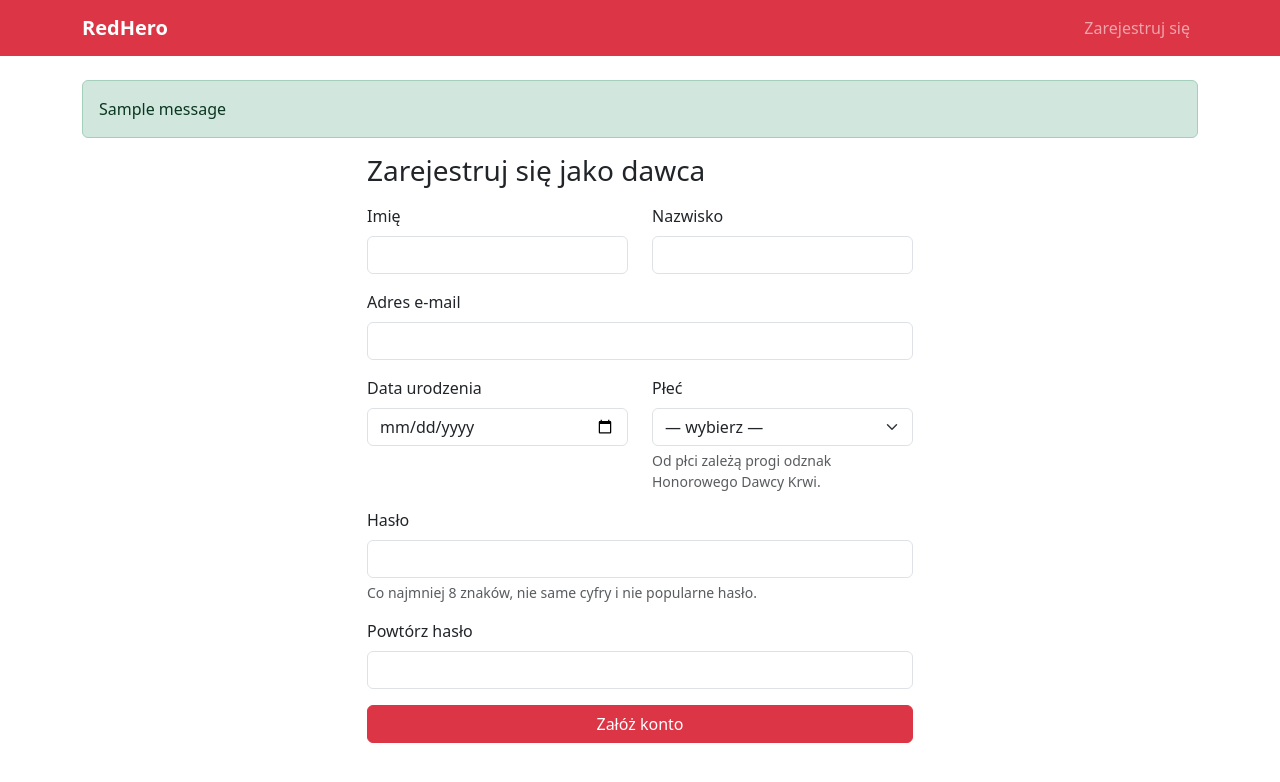
After one commit to redhero-team/redhero-app, a Django app: page /rejestracja/ in a window 1280 px wide. The commit adds this page. Shown: the top 782 px of the page. Run offline with Django 5.2, Linux system fonts and the light colour scheme; tables that the repository leaves empty hold one stand-in row (values such as "Sample post"); one stand-in notice (Sample message) is shown.

Commit message:
#37 Dodaj rejestrację dawcy z walidacją i automatycznym logowaniem

```diff
--- a/redhero/data/admin.py
+++ b/redhero/data/admin.py
@@ -14,7 +14,7 @@ class UserAdmin(BaseUserAdmin):
 
     fieldsets = (
         (None, {"fields": ("email", "password")}),
-        ("Dane osobowe", {"fields": ("first_name", "last_name")}),
+        ("Dane osobowe", {"fields": ("first_name", "last_name", "date_of_birth", "sex")}),
         (
             "Uprawnienia",
             {"fields": ("is_active", "is_staff", "is_superuser", "groups", "user_permissions")},
--- /dev/null
+++ b/redhero/presentation/forms.py
@@ -0,0 +1,97 @@
+"""Formularze: walidacja danych wejściowych i komunikaty błędów przy polach (W5).
+
+Reguły biznesowe (np. minimalny wiek dawcy) są w warstwie serwisów,
+a formularz tylko je wywołuje i przypina błąd do właściwego pola.
+"""
+
+from django import forms
+from django.contrib.auth import get_user_model, password_validation
+
+from redhero.services import accounts
+
+User = get_user_model()
+
+
+class BootstrapFormMixin:
+    """Dokleja klasy Bootstrapa do pól, a polom z błędem dodaje `is-invalid`."""
+
+    def __init__(self, *args, **kwargs):
+        super().__init__(*args, **kwargs)
+        for field in self.fields.values():
+            is_select = isinstance(field.widget, forms.Select)
+            field.widget.attrs.setdefault("class", "form-select" if is_select else "form-control")
+
+    def full_clean(self):
+        super().full_clean()
+        for name in self.errors:
+            if name in self.fields:
+                self.fields[name].widget.attrs["class"] += " is-invalid"
+
+
+class DonorRegistrationForm(BootstrapFormMixin, forms.Form):
+    first_name = forms.CharField(label="Imię", max_length=150)
+    last_name = forms.CharField(label="Nazwisko", max_length=150)
+    email = forms.EmailField(label="Adres e-mail")
+    date_of_birth = forms.DateField(
+        label="Data urodzenia",
+        widget=forms.DateInput(attrs={"type": "date"}, format="%Y-%m-%d"),
+    )
+    sex = forms.ChoiceField(
+        label="Płeć",
+        choices=[("", "— wybierz —"), *User.Sex.choices],
+        help_text="Od płci zależą progi odznak Honorowego Dawcy Krwi.",
+    )
+    password1 = forms.CharField(
+        label="Hasło",
+        strip=False,
+        widget=forms.PasswordInput(attrs={"autocomplete": "new-password"}),
+        help_text="Co najmniej 8 znaków, nie same cyfry i nie popularne hasło.",
+    )
+    password2 = forms.CharField(
+        label="Powtórz hasło",
+        strip=False,
+        widget=forms.PasswordInput(attrs={"autocomplete": "new-password"}),
+    )
+
+    def clean_email(self):
+        email = self.cleaned_data["email"]
+        if accounts.email_is_taken(email):
+            raise forms.ValidationError("Konto z tym adresem e-mail już istnieje.")
+        return email
+
+    def clean_date_of_birth(self):
+        date_of_birth = self.cleaned_data["date_of_birth"]
+        accounts.validate_donor_birth_date(date_of_birth)
+        return date_of_birth
+
+    def clean(self):
+        cleaned = super().clean()
+        password1 = cleaned.get("password1")
+        password2 = cleaned.get("password2")
+
+        if password1 and password2 and password1 != password2:
+            self.add_error("password2", "Hasła nie są takie same.")
+        elif password1:
+            # walidatory z AUTH_PASSWORD_VALIDATORS; tymczasowy obiekt User pozwala
+            # wykryć hasło podobne do e-maila albo imienia
+            candidate = User(
+                email=cleaned.get("email", ""),
+                first_name=cleaned.get("first_name", ""),
+                last_name=cleaned.get("last_name", ""),
+            )
+            try:
+                password_validation.validate_password(password1, candidate)
+            except forms.ValidationError as error:
+                self.add_error("password1", error)
+        return cleaned
+
+    def save(self):
+        data = self.cleaned_data
+        return accounts.register_donor(
+            email=data["email"],
+            password=data["password1"],
+            first_name=data["first_name"],
+            last_name=data["last_name"],
+            date_of_birth=data["date_of_birth"],
+            sex=data["sex"],
+        )
--- /dev/null
+++ b/redhero/presentation/templates/accounts/register.html
@@ -0,0 +1,31 @@
+{% extends "base.html" %}
+
+{% block title %}Rejestracja – RedHero{% endblock %}
+
+{% block content %}
+  <div class="row justify-content-center">
+    <div class="col-md-8 col-lg-6">
+      <h1 class="h3 mb-3">Zarejestruj się jako dawca</h1>
+
+      {% if form.non_field_errors %}
+        <div class="alert alert-danger">{{ form.non_field_errors|join:" " }}</div>
+      {% endif %}
+
+      <form method="post" novalidate>
+        {% csrf_token %}
+        <div class="row">
+          <div class="col-sm-6">{% include "partials/field.html" with field=form.first_name %}</div>
+          <div class="col-sm-6">{% include "partials/field.html" with field=form.last_name %}</div>
+        </div>
+        {% include "partials/field.html" with field=form.email %}
+        <div class="row">
+          <div class="col-sm-6">{% include "partials/field.html" with field=form.date_of_birth %}</div>
+          <div class="col-sm-6">{% include "partials/field.html" with field=form.sex %}</div>
+        </div>
+        {% include "partials/field.html" with field=form.password1 %}
+        {% include "partials/field.html" with field=form.password2 %}
+        <button type="submit" class="btn btn-danger w-100">Załóż konto</button>
+      </form>
+    </div>
+  </div>
+{% endblock %}
--- a/redhero/presentation/templates/base.html
+++ b/redhero/presentation/templates/base.html
@@ -10,10 +10,22 @@
   <nav class="navbar navbar-expand bg-danger" data-bs-theme="dark">
     <div class="container">
       <a class="navbar-brand fw-bold" href="{% url 'home' %}">RedHero</a>
+      <div class="navbar-nav ms-auto">
+        {% if user.is_authenticated %}
+          <span class="navbar-text">{{ user.email }}</span>
+        {% else %}
+          <a class="nav-link" href="{% url 'register' %}">Zarejestruj się</a>
+        {% endif %}
+      </div>
     </div>
   </nav>
 
   <main class="container py-4">
+    {% for message in messages %}
+      <div class="alert alert-{% if message.tags == 'error' %}danger{% else %}{{ message.tags }}{% endif %}" role="alert">
+        {{ message }}
+      </div>
+    {% endfor %}
     {% block content %}{% endblock %}
   </main>
 
--- /dev/null
+++ b/redhero/presentation/templates/partials/field.html
@@ -0,0 +1,11 @@
+{# Jedno pole formularza: etykieta, pole, błędy przy polu (W5) i podpowiedź. #}
+<div class="mb-3">
+  <label class="form-label" for="{{ field.id_for_label }}">{{ field.label }}</label>
+  {{ field }}
+  {% for error in field.errors %}
+    <div class="invalid-feedback d-block">{{ error }}</div>
+  {% endfor %}
+  {% if field.help_text %}
+    <div class="form-text">{{ field.help_text }}</div>
+  {% endif %}
+</div>
--- a/redhero/presentation/urls.py
+++ b/redhero/presentation/urls.py
@@ -4,4 +4,5 @@ from . import views
 
 urlpatterns = [
     path("", views.home, name="home"),
+    path("rejestracja/", views.register, name="register"),
 ]
--- a/redhero/presentation/views.py
+++ b/redhero/presentation/views.py
@@ -1,6 +1,27 @@
-from django.shortcuts import render
+from django.contrib import messages
+from django.contrib.auth import login
+from django.shortcuts import redirect, render
+
+from .forms import DonorRegistrationForm
 
 
 def home(request):
-    """Strona startowa. Docelowo: dashboard dawcy po zalogowaniu."""
+    """Strona startowa. Docelowo: dashboard dawcy po zalogowaniu (#40)."""
     return render(request, "home.html")
+
+
+def register(request):
+    """Rejestracja dawcy. Po sukcesie od razu logujemy i przekierowujemy."""
+    if request.user.is_authenticated:
+        messages.info(request, f"Jesteś już zalogowany jako {request.user.email}.")
+        return redirect("home")
+
+    form = DonorRegistrationForm(request.POST or None)
+    if request.method == "POST" and form.is_valid():
+        user = form.save()
+        login(request, user)
+        messages.success(request, f"Witaj, {user.first_name}! Konto zostało założone.")
+        # TODO(#40): przekierować na dashboard dawcy, gdy powstanie
+        return redirect("home")
+
+    return render(request, "accounts/register.html", {"form": form})
```
Also changed, not shown: redhero/data/models.py (+9 -5 lines), redhero/services/accounts.py (added, +59 -0 lines), tests/test_registration.py (added, +142 -0 lines), redhero/data/migrations/0004_user_birth_date_and_sex.py (added).
